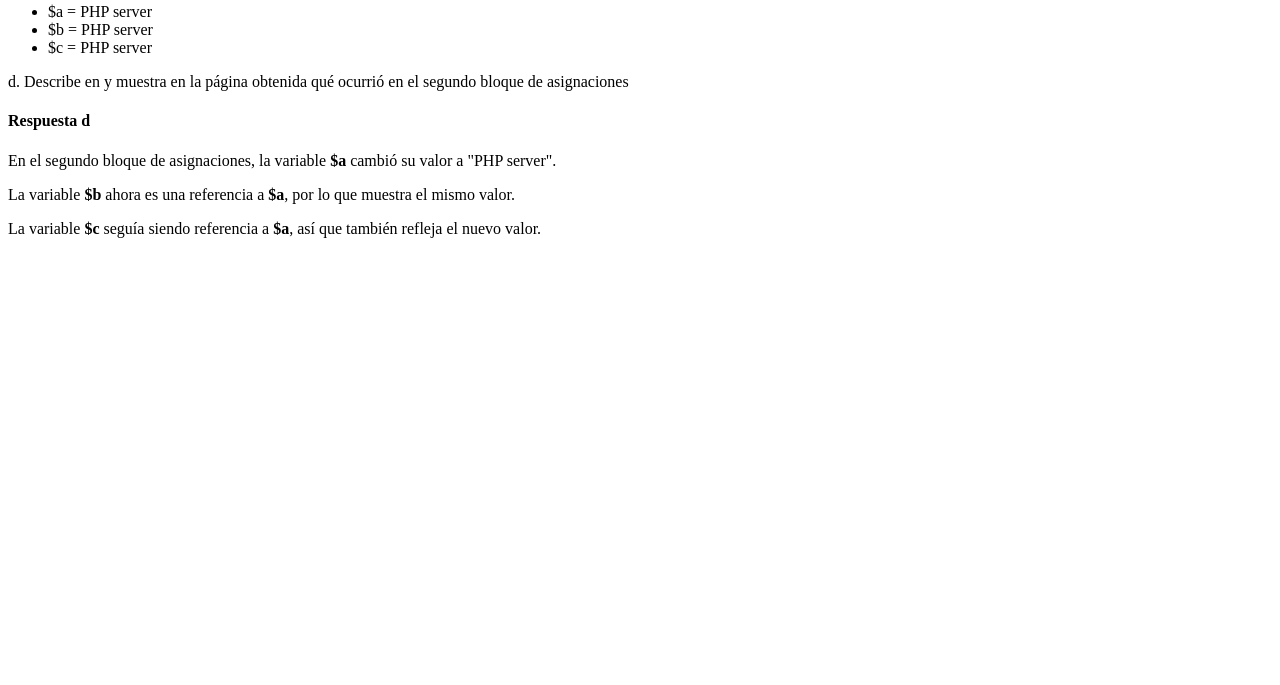
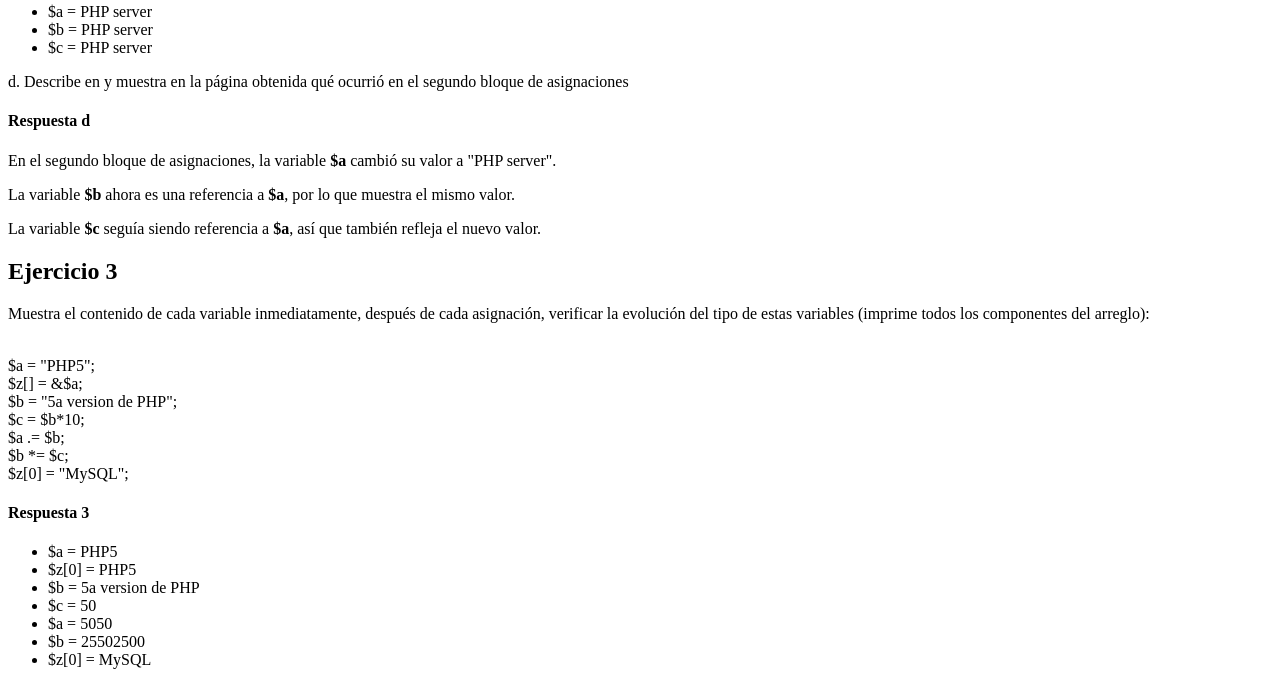
Before and after one commit to berenicelime9-ship-it/tecweb, a PHP site: page / in a window 1280 px wide. Shown: the part 800-1485 px from the top of the page. Before the commit the page ends 1038 px from the top, so only its background shows below. Run offline with PHP 8.4, Linux system fonts and the light colour scheme.

Commit message:
Ejercicio 3 creado y visualizado

```diff
--- a/practicas/p05/index.php
+++ b/practicas/p05/index.php
@@ -78,6 +78,29 @@
         echo '<p>La variable <b>$c</b> seguía siendo referencia a <b>$a</b>, así que también refleja el nuevo valor.</p>';
     ?>
 
+<h2>Ejercicio 3</h2>
+    <p>Muestra el contenido de cada variable inmediatamente, después de cada asignación, verificar la evolución del tipo de estas variables (imprime todos los componentes del arreglo):</p>
+         <br>$a = "PHP5";
+         <br>$z[] = &$a;
+         <br>$b = "5a version de PHP";
+         <br> $c = $b*10;
+         <br> $a .= $b;
+         <br> $b *= $c;
+         <br> $z[0] = "MySQL";
+
+    <?php
+        echo '<h4>Respuesta 3</h4>';
+
+        echo '<ul>'; $a = "PHP5";
+        echo "<li>\$a = $a</li>"; $z[] = &$a;
+        echo "<li>\$z[0] = $z[0]</li>"; $b = "5a version de PHP";
+        echo "<li>\$b = $b</li>"; @$c = $b*10;
+        echo "<li>\$c = $c</li>"; $a .= $b;
+        echo "<li>\$a = $a</li>"; $b *= $c;
+        echo "<li>\$b = $b</li>"; $z[0] = "MySQL";
+        echo "<li>\$z[0] = $z[0]</li>";
+        echo '</ul>';
+    ?>
 
 
 </body>
```
